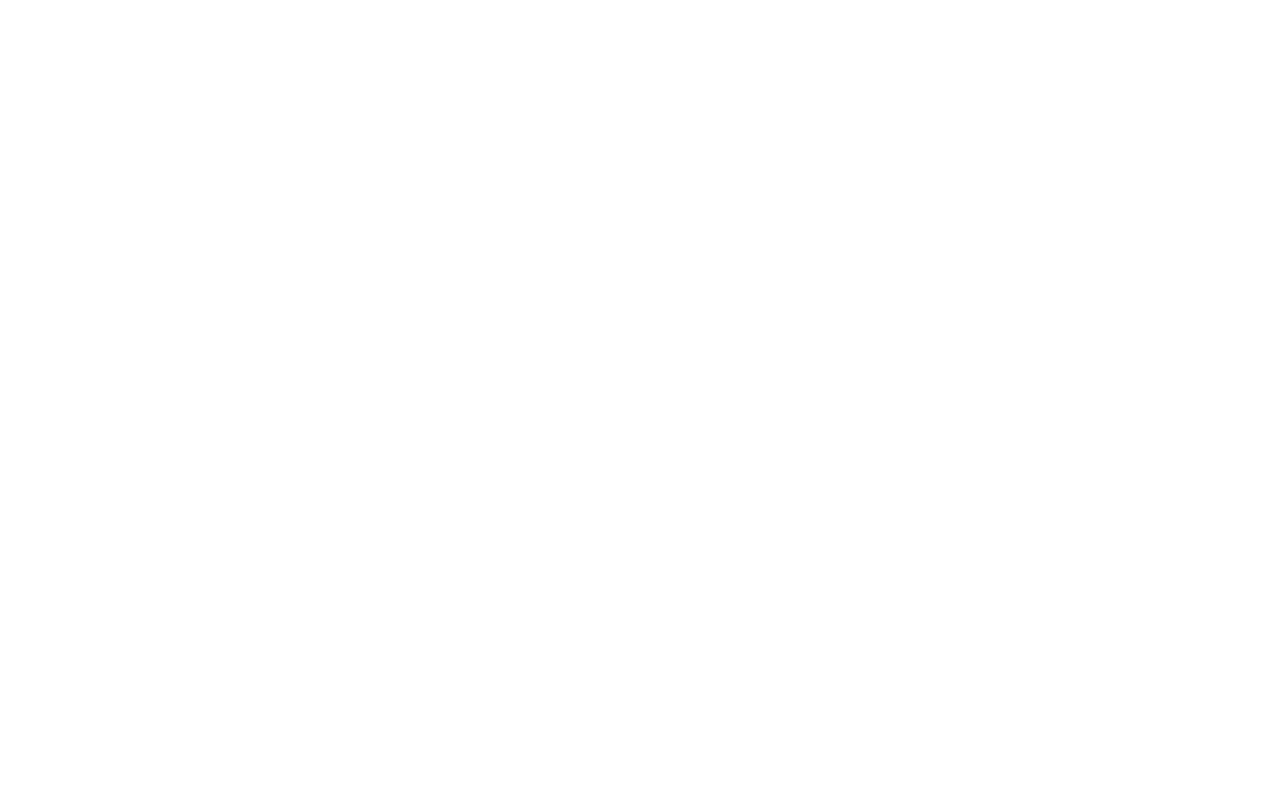
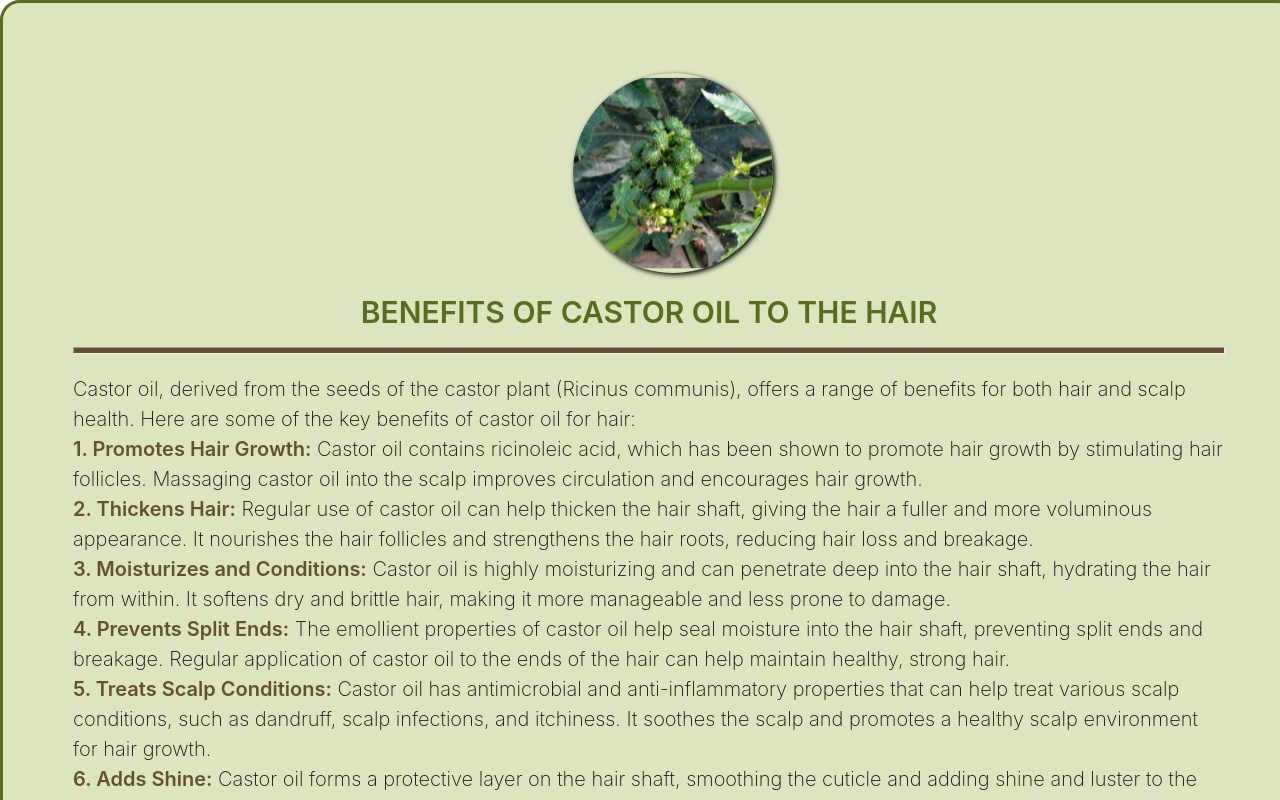
Before and after one commit to eniolaSamuel/CocoalateOil, a React (Create React App) app in the folder WebstormProjects/cocoalate_hair_oil/: page /castorBenefits in a window 1280 px wide. Before the commit this address had no page. Shown: the top 800 px of the page. Built offline with nearby package versions, Linux system fonts and the light colour scheme.

Commit message:
ingredient first phase commit

```diff
--- a/WebstormProjects/cocoalate_hair_oil/src/App.js
+++ b/WebstormProjects/cocoalate_hair_oil/src/App.js
@@ -2,8 +2,10 @@ import { BrowserRouter, Routes, Route } from "react-router-dom";
 import LandingPage from "./views/LandingPage";
 import {AboutUs} from "./views/AboutUs";
 import {Ingredients} from "./views/Ingredients";
-import {AmlaOil} from "./views/AmlaOil";
-import {ArganOil} from "./views/ArganOil";
+import {AmlaOil} from "./views/IngredientBreakdown/AmlaOil";
+import {ArganOil} from "./views/IngredientBreakdown/ArganOil";
+import {CastorOil} from "./views/IngredientBreakdown/CastorOil";
+import {CoconutOil} from "./views/IngredientBreakdown/CoconutOil";
 
 function App() {
   return (
@@ -15,6 +17,8 @@ function App() {
             <Route path="/ingredients" element={<Ingredients />} />
             <Route path="/amlaBenefits" element={<AmlaOil />} />
             <Route path="/arganBenefits" element={<ArganOil />} />
+            <Route path="/castorBenefits" element={<CastorOil />} />
+            <Route path="/coconutOilBenefits" element={<CoconutOil />} />
           </Routes>
         </BrowserRouter>
       </>
--- /dev/null
+++ b/WebstormProjects/cocoalate_hair_oil/src/styles/IngredientBreakdown/CastorOil.css
@@ -0,0 +1,48 @@
+.castor-frame{
+    width: 90%;
+    border: 3px solid #596D22;
+    border-radius: 20px;
+    background-color: #DCE5BE;
+    padding:70px;
+}
+
+.castor-frame h1{
+    font-size: 30px;
+    font-weight: 600;
+    line-height: 30px;
+    text-align: center;
+    color: #596D22;
+}
+
+.castor-frame span{
+    font-size: 20px;
+    font-weight: 600;
+    line-height: 30px;
+    text-align: center;
+    color: #655033;
+}
+
+.castor-frame hr{
+    height: 5px;
+    background-color: #655033;
+}
+
+.castor-frame p{
+    font-size: 20px;
+    font-weight: 200;
+    line-height: 30px;
+    text-align: left;
+    color: #111014;
+}
+
+.castor-frame br{
+    margin-bottom: 40px;
+}
+
+.castor-frame img{
+    border-radius: 50%;
+    width: 200px;
+    height: 200px;
+    box-shadow: 2px 2px 5px 0px rgba(0, 0, 0, 1);
+    margin-left: 500px;
+}
--- /dev/null
+++ b/WebstormProjects/cocoalate_hair_oil/src/styles/IngredientBreakdown/CoconutOil.css
@@ -0,0 +1,48 @@
+.coconut-frame{
+    width: 90%;
+    border: 3px solid #596D22;
+    border-radius: 20px;
+    background-color: #DCE5BE;
+    padding:70px;
+}
+
+.coconut-frame h1{
+    font-size: 30px;
+    font-weight: 600;
+    line-height: 30px;
+    text-align: center;
+    color: #596D22;
+}
+
+.coconut-frame span{
+    font-size: 20px;
+    font-weight: 600;
+    line-height: 30px;
+    text-align: center;
+    color: #655033;
+}
+
+.coconut-frame hr{
+    height: 5px;
+    background-color: #655033;
+}
+
+.coconut-frame p{
+    font-size: 20px;
+    font-weight: 200;
+    line-height: 30px;
+    text-align: left;
+    color: #111014;
+}
+
+.coconut-frame br{
+    margin-bottom: 40px;
+}
+
+.coconut-frame img{
+    border-radius: 50%;
+    width: 200px;
+    height: 200px;
+    box-shadow: 2px 2px 5px 0px rgba(0, 0, 0, 1);
+    margin-left: 500px;
+}
--- a/WebstormProjects/cocoalate_hair_oil/src/views/AmlaOil.jsx
+++ b/WebstormProjects/cocoalate_hair_oil/src/views/IngredientBreakdown/AmlaOil.jsx
@@ -1,6 +1,6 @@
 import React from "react";
-import Amla from "../assets/image/svg/amla.svg"
-import "../styles/AmlaOil.css"
+import Amla from "../../assets/image/svg/amla.svg"
+import "../../styles/IngredientBreakdown/AmlaOil.css"
 export const AmlaOil = () =>{
     return(
         <div className="amla-frame">
--- a/WebstormProjects/cocoalate_hair_oil/src/views/ArganOil.jsx
+++ b/WebstormProjects/cocoalate_hair_oil/src/views/IngredientBreakdown/ArganOil.jsx
@@ -1,7 +1,7 @@
 import React from "react";
-import Argan from "../assets/image/svg/argan.svg"
-import "../styles/ArganOil.css"
-import Amla from "../assets/image/svg/amla.svg";
+import Argan from "../../assets/image/svg/argan.svg"
+import "../../styles/IngredientBreakdown/ArganOil.css"
+import Amla from "../../assets/image/svg/amla.svg";
 export const ArganOil = () =>{
     return(
         <div className="argan-frame">
--- /dev/null
+++ b/WebstormProjects/cocoalate_hair_oil/src/views/IngredientBreakdown/CastorOil.jsx
@@ -0,0 +1,42 @@
+import React from "react";
+import Castor from "../../assets/image/svg/castor.svg"
+import "../../styles/IngredientBreakdown/CastorOil.css"
+export const CastorOil = () =>{
+    return(
+        <div className="castor-frame">
+
+            <img src={Castor} alt={Castor}/>
+
+            <h1>BENEFITS OF CASTOR OIL TO THE HAIR</h1>
+            <hr/>
+            <p>
+                Castor oil, derived from the seeds of the castor plant (Ricinus communis), offers a range of benefits for both hair and scalp health. Here are some of the key benefits of castor oil for hair:
+                <br/>
+
+                <span>1. Promotes Hair Growth:</span> Castor oil contains ricinoleic acid, which has been shown to promote hair growth by stimulating hair follicles. Massaging castor oil into the scalp improves circulation and encourages hair growth.
+                <br/>
+
+                <span>2. Thickens Hair:</span> Regular use of castor oil can help thicken the hair shaft, giving the hair a fuller and more voluminous appearance. It nourishes the hair follicles and strengthens the hair roots, reducing hair loss and breakage.
+                <br/>
+
+                <span>3. Moisturizes and Conditions:</span> Castor oil is highly moisturizing and can penetrate deep into the hair shaft, hydrating the hair from within. It softens dry and brittle hair, making it more manageable and less prone to damage.
+                <br/>
+
+                <span>4. Prevents Split Ends:</span> The emollient properties of castor oil help seal moisture into the hair shaft, preventing split ends and breakage. Regular application of castor oil to the ends of the hair can help maintain healthy, strong hair.
+                <br/>
+
+                <span>5. Treats Scalp Conditions:</span> Castor oil has antimicrobial and anti-inflammatory properties that can help treat various scalp conditions, such as dandruff, scalp infections, and itchiness. It soothes the scalp and promotes a healthy scalp environment for hair growth.
+                <br/>
+
+                <span>6. Adds Shine:</span> Castor oil forms a protective layer on the hair shaft, smoothing the cuticle and adding shine and luster to the hair. It reflects light, making the hair appear glossy and vibrant.
+                <br/>
+
+                <span>7. Protects Against Environmental Damage:</span> Castor oil contains antioxidants that help protect the hair from environmental damage, such as UV rays and pollution. It forms a barrier on the hair surface, shielding it from external aggressors and preventing damage.
+                <br/>
+
+                Overall, castor oil is a versatile and effective natural remedy for promoting hair growth, thickness, and overall hair health. Whether used as a scalp treatment, hair mask, or leave-in conditioner, castor oil can help improve the appearance and condition of the hair, leaving it stronger, shinier, and more resilient.
+                <br/>
+            </p>
+        </div>
+    )
+}
--- /dev/null
+++ b/WebstormProjects/cocoalate_hair_oil/src/views/IngredientBreakdown/CoconutOil.jsx
@@ -0,0 +1,40 @@
+import React from "react";
+import Coconut from "../../assets/image/svg/coconut.svg"
+import "../../styles/IngredientBreakdown/CoconutOil.css"
+export const CoconutOil = () =>{
+    return(
+        <div className="coconut-frame">
+
+            <img src={Coconut} alt={Coconut}/>
+
+            <h1>BENEFITS OF COCONUT OIL TO THE HAIR</h1>
+            <hr/>
+            <p>
+                Coconut oil is a popular natural remedy for hair care due to its numerous benefits. Here are some of the key advantages of using coconut oil for hair:
+                <br/>
+
+                <span>1. Deep Conditioning:</span> Coconut oil is rich in medium-chain fatty acids, which penetrate the hair shaft deeply, providing intense hydration and conditioning. It helps repair damaged hair and restores moisture balance, leaving the hair soft, smooth, and manageable.
+                <br/>
+
+                <span>2. Promotes Hair Growth:</span> The nutrients in coconut oil, such as vitamins E and K and iron, nourish the scalp and hair follicles, promoting healthy hair growth. Massaging coconut oil into the scalp improves circulation, stimulating hair follicles and encouraging growth.
+                <br/>
+
+                <span>3. Prevents Protein Loss:</span> Coconut oil has a unique structure that allows it to penetrate the hair shaft and prevent protein loss. This helps strengthen the hair from within, reducing breakage and split ends and promoting stronger, healthier hair.
+                <br/>
+
+                <span>4. Tames Frizz and Flyaways:</span> Coconut oil has smoothing properties that help tame frizz and flyaways, leaving the hair looking sleek and polished. It forms a protective barrier on the hair shaft, sealing in moisture and preventing humidity-induced frizz.
+                <br/>
+
+                <span>5. Protects Against Damage:</span> Coconut oil contains antioxidants that help protect the hair from environmental damage, such as UV rays and pollution. It forms a protective layer on the hair surface, shielding it from external aggressors and preventing damage.
+                <br/>
+
+                <span>6. Treats Scalp Conditions:</span> Coconut oil has antimicrobial and anti-inflammatory properties that can help treat various scalp conditions, such as dandruff, scalp infections, and itchiness. It soothes the scalp and promotes a healthy scalp environment for hair growth.
+                <br/>
+
+                <span>7. Adds Shine and Luster:</span> Adds Shine and Luster: Coconut oil adds a healthy shine and luster to the hair, making it look vibrant and radiant. It reflects light, enhancing the natural beauty of the hair and giving it a glossy finish.
+                <br/>
+                Overall, coconut oil is a versatile and effective natural remedy for promoting hair health and beauty. Whether used as a pre-shampoo treatment, conditioner, or styling product, coconut oil can help improve the appearance and condition of the hair, leaving it stronger, shinier, and more resilient.
+            </p>
+        </div>
+    )
+}
--- a/WebstormProjects/cocoalate_hair_oil/src/views/Ingredients.jsx
+++ b/WebstormProjects/cocoalate_hair_oil/src/views/Ingredients.jsx
@@ -36,11 +36,12 @@ export const Ingredients = () => {
                     </div>
 
                     <div className="Castor-frame">
-                        <a href={"/"}><img src={Castor} alt={Castor}/></a>
+                        <a href={"/castorBenefits"}><img src={Castor} alt={Castor}/></a>
                         <p>Black Castor Oil</p>
                     </div>
+
                     <div className="Coconut-frame">
-                        <a href={"/"}><img src={Coconut} alt={Coconut}/></a>
+                        <a href={"/coconutOilBenefits"}><img src={Coconut} alt={Coconut}/></a>
                         <p>Coconut Oil</p>
                     </div>
                     <div className="Eucalyptus-frame">
```
Also changed, not shown: WebstormProjects/cocoalate_hair_oil/src/styles/IngredientBreakdown/AmlaOil.css (renamed from WebstormProjects/cocoalate_hair_oil/src/styles/AmlaOil.css), WebstormProjects/cocoalate_hair_oil/src/styles/IngredientBreakdown/ArganOil.css (renamed from WebstormProjects/cocoalate_hair_oil/src/styles/ArganOil.css).
